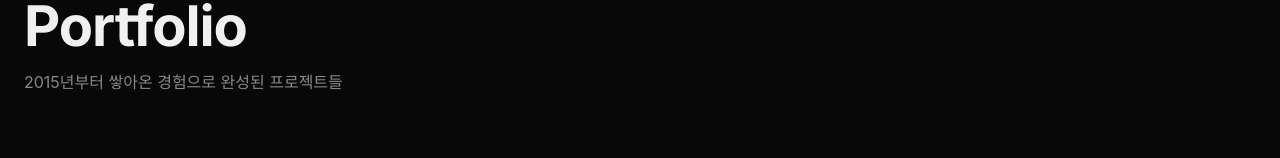
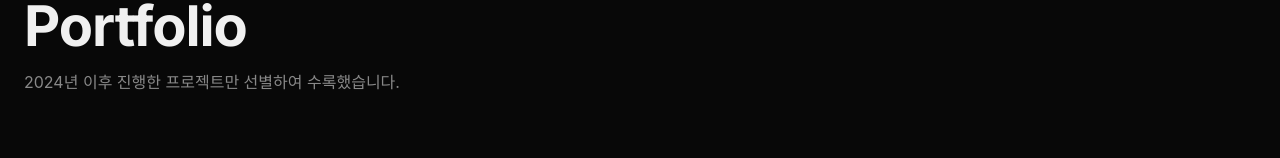
Before and after one commit to gntcjswo/woosung-portfolio, a React (Vite) app: page / in a window 1280 px wide. Shown: the part 132-290 px from the top of the page. Built offline with nearby package versions, Linux system fonts and the light colour scheme; a web font is replaced by a local one.

Commit message:
포트폴리오 페이지 설명글 변경

```diff
--- a/src/pages/PortfolioPage/index.jsx
+++ b/src/pages/PortfolioPage/index.jsx
@@ -9,15 +9,15 @@ import styles from './PortfolioPage.module.scss';
 export function PortfolioPage() {
   const clearFilters = useFilterStore((s) => s.clearFilters);
   const pageHeaderRef = usePageAnimation();
-  useEffect(() => { clearFilters(); }, [clearFilters]);
+  useEffect(() => {
+    clearFilters();
+  }, [clearFilters]);
   return (
     <main className={styles.page}>
       <div className={styles.inner}>
         <header ref={pageHeaderRef} className={styles.pageHeader}>
           <h1 className={styles.heading}>Portfolio</h1>
-          <p className={styles.subHeading}>
-            2015년부터 쌓아온 경험으로 완성된 프로젝트들
-          </p>
+          <p className={styles.subHeading}>2024년 이후 진행한 프로젝트만 선별하여 수록했습니다.</p>
         </header>
         <ProjectGrid useData={useProjects} />
       </div>
```
